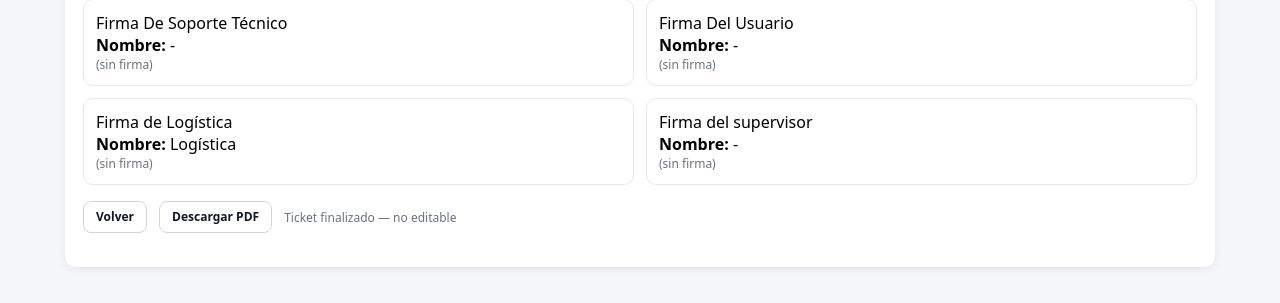
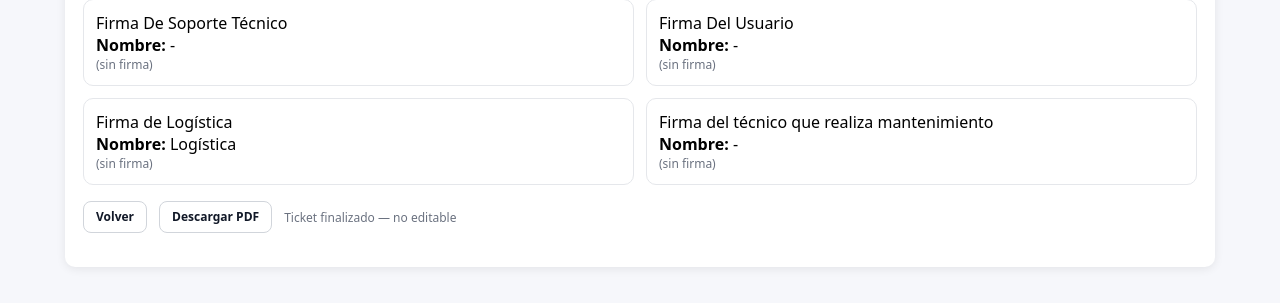
Before and after one commit to correa1982/mesa_ayuda_mysql, a Flask app: template mesa_ayuda/mesa/templates/tickets/ver.html in a window 1280 px wide. Shown: the part 1331-1634 px from the top of the page. Run offline with Flask 2, Linux system fonts and the light colour scheme; the template is opened without the code that fills it, so the values that code supplies are empty; some libraries are stand-ins or nearby versions.

Commit message:
firma
se corrige nombre de forma del supervisor por firma del tecnico que realiza mantenimiento.

```diff
--- a/mesa_ayuda/mesa/templates/tickets/ver.html
+++ b/mesa_ayuda/mesa/templates/tickets/ver.html
@@ -136,7 +136,7 @@
 </div>
 
   <div class="sig-col">
-    <label>Firma del supervisor</label>
+    <label>Firma del técnico que realiza mantenimiento</label>
     <div><strong>Nombre:</strong> {{ t['firma_supervisor_nombre'] or '-' }}</div>
     {% if t['firma_supervisor_img'] %}
       <div style="margin-top:6px"><img src="{{ t['firma_supervisor_img'] }}" class="sig-img"></div>
```
